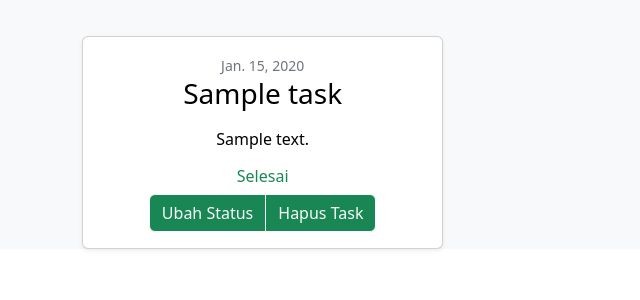
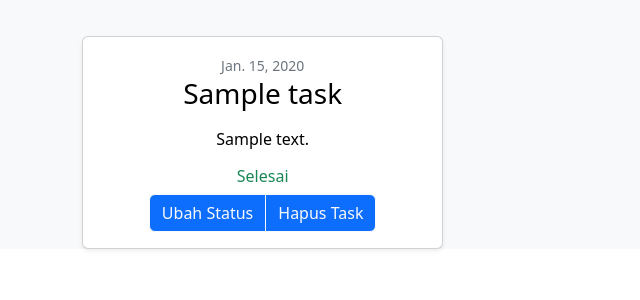
Before and after one commit to aurarj18/Tugas2, a Django app: page /todolist/ in a window 1280 px wide. Shown: the part 186-486 px from the top of the page, without its empty margins (0-640 px from the left). Run offline with Django 4.2, Linux system fonts and the light colour scheme; a user stored in the database is signed in; tables that the repository leaves empty hold one stand-in row (values such as "Sample post").

Commit message:
Tugas 5 kelar

```diff
--- a/todolist/templates/todolist.html
+++ b/todolist/templates/todolist.html
@@ -52,8 +52,8 @@
                         {% endif %}
 
                         <div class="btn-group">
-                            <a href="{% url 'todolist:update_task' pk=task.id %}" class="btn btn-success btn-outline-light">Ubah Status</a>
-                            <a href="{% url 'todolist:delete_task' pk=task.id %}" class="btn btn-success btn-outline-light">Hapus Task</a>
+                            <a href="{% url 'todolist:update_task' pk=task.id %}" class="btn btn-primary btn-outline-light">Ubah Status</a>
+                            <a href="{% url 'todolist:delete_task' pk=task.id %}" class="btn btn-primary btn-outline-light">Hapus Task</a>
 
                         </div>
                     </div>
```
